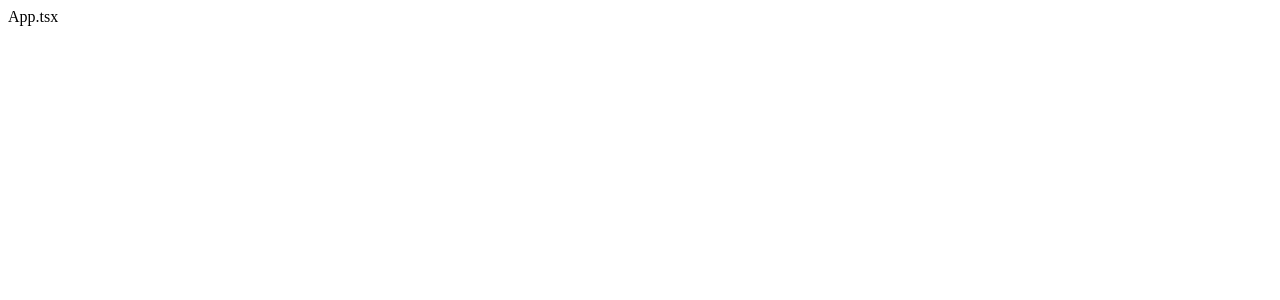
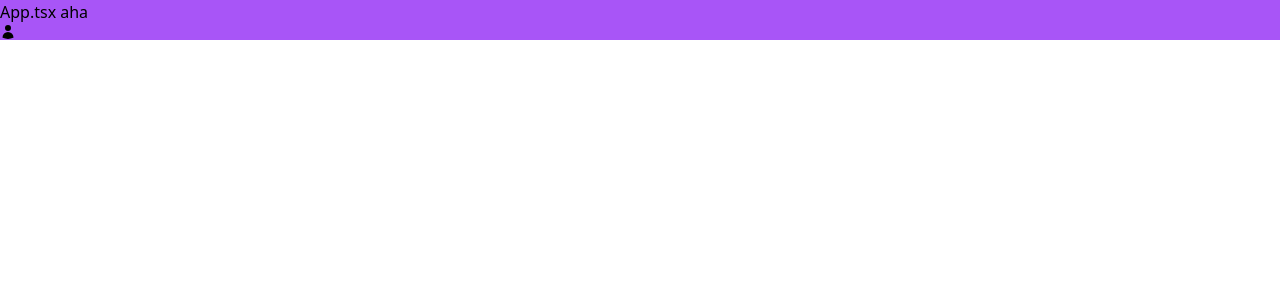
Before and after one commit to norrico31/react_survey, a React (Vite) app in the folder frontend/: page / in a window 1280 px wide. Shown: the top 300 px of the page. Built offline with nearby package versions, Linux system fonts and the light colour scheme.

Commit message:
sample icon and tailwind refactor

```diff
--- a/frontend/package.json
+++ b/frontend/package.json
@@ -9,6 +9,7 @@
     "preview": "vite preview"
   },
   "dependencies": {
+    "@heroicons/react": "^2.0.15",
     "react": "^18.2.0",
     "react-dom": "^18.2.0"
   },
--- /dev/null
+++ b/frontend/postcss.config.cjs
@@ -0,0 +1,6 @@
+module.exports = {
+  plugins: {
+    tailwindcss: {},
+    autoprefixer: {},
+  },
+}
--- a/frontend/src/App.tsx
+++ b/frontend/src/App.tsx
@@ -1,7 +1,11 @@
+import { UserIcon } from '@heroicons/react/24/solid'
+
 function App() {
 	return (
-		<div className="App">
-			App.tsx
+		<div className="bg-purple-500">
+			App.tsx aha
+			<UserIcon className='w-4' />
+
 		</div>
 	)
 }
--- a/frontend/src/main.tsx
+++ b/frontend/src/main.tsx
@@ -1,3 +1,4 @@
+import './index.css'
 import { createRoot } from 'react-dom/client'
 import App from './App'
 
```
Also changed, not shown: 1 other file (tests, documents, lock files or other folders).
